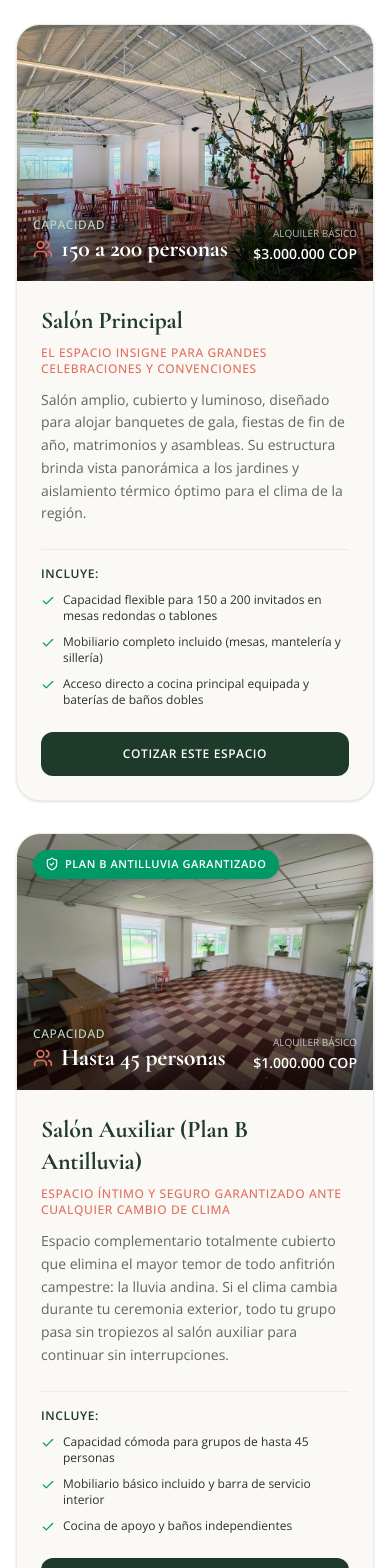
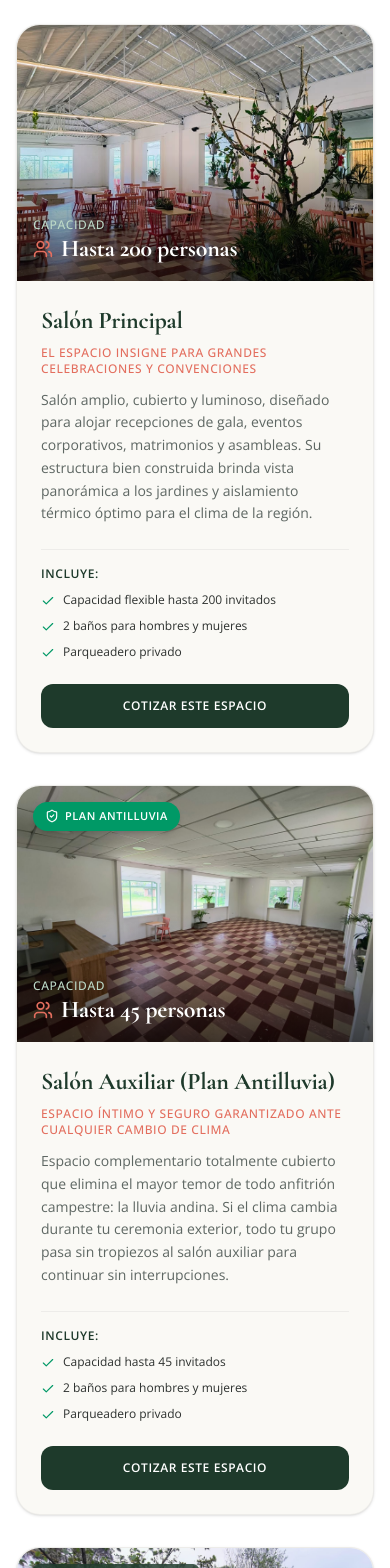
Before and after one commit to webmasterdapmarket1/hacienda-escondida-pasto, a React (Vite) app: page / in a window 390 px wide. Shown: the part 3361-4929 px from the top of the page. Built offline with nearby package versions, Linux system fonts and the light colour scheme.

Commit message:
content(bloque-4): quitar precios y mobiliario de salones y actualizar caracteristicas de espacios

```diff
--- a/src/components/sections/SpacesShowcase.tsx
+++ b/src/components/sections/SpacesShowcase.tsx
@@ -18,7 +18,7 @@ export const SpacesShowcase: React.FC = () => {
               Espacios Adaptados al Tamaño de tu Celebración
             </h2>
             <p className="text-base sm:text-lg text-[#5E6763] font-light mt-3">
-              Desde grandes fiestas empresariales de fin de año hasta reuniones familiares íntimas.
+              Desde grandes eventos empresariales y bodas hasta reuniones familiares íntimas.
             </p>
           </div>
 
@@ -48,7 +48,7 @@ export const SpacesShowcase: React.FC = () => {
                   />
                   <div className="absolute inset-0 bg-gradient-to-t from-black/60 via-transparent to-transparent" />
 
-                  {/* Plan B badge */}
+                  {/* Plan Antilluvia badge */}
                   {space.planBBadge && (
                     <div className="absolute top-4 left-4 bg-emerald-600 text-white text-[11px] font-semibold uppercase tracking-wider px-3 py-1.5 rounded-full shadow-md flex items-center gap-1.5">
                       <ShieldCheck className="w-3.5 h-3.5" />
@@ -75,12 +75,6 @@ export const SpacesShowcase: React.FC = () => {
                         <span>{space.capacity}</span>
                       </div>
                     </div>
-                    {space.priceNumber > 0 && (
-                      <div className="text-right">
-                        <span className="text-[10px] text-white/70 uppercase block">Alquiler básico</span>
-                        <span className="text-sm font-semibold text-white">{space.rentalPrice}</span>
-                      </div>
-                    )}
                   </div>
                 </div>
 
--- a/src/data/spaces.ts
+++ b/src/data/spaces.ts
@@ -19,59 +19,55 @@ export const SPACES_DATA: Space[] = [
     id: "salon-principal",
     name: "Salón Principal",
     subtitle: "El espacio insigne para grandes celebraciones y convenciones",
-    capacity: "150 a 200 personas",
+    capacity: "Hasta 200 personas",
     capacityNumber: 200,
-    rentalPrice: "$3.000.000 COP",
-    priceNumber: 3000000,
+    rentalPrice: "",
+    priceNumber: 0,
     image: "/images/salon-principal.jpg",
-    description: "Salón amplio, cubierto y luminoso, diseñado para alojar banquetes de gala, fiestas de fin de año, matrimonios y asambleas. Su estructura brinda vista panorámica a los jardines y aislamiento térmico óptimo para el clima de la región.",
+    description: "Salón amplio, cubierto y luminoso, diseñado para alojar recepciones de gala, eventos corporativos, matrimonios y asambleas. Su estructura bien construida brinda vista panorámica a los jardines y aislamiento térmico óptimo para el clima de la región.",
     features: [
-      "Capacidad flexible para 150 a 200 invitados en mesas redondas o tablones",
-      "Mobiliario completo incluido (mesas, mantelería y sillería)",
-      "Acceso directo a cocina principal equipada y baterías de baños dobles",
-      "Parqueadero privado con vigilancia para toda la flota vehicular",
-      "Iluminación cálida y tomas eléctricas distribuidas para sonido e iluminación",
+      "Capacidad flexible hasta 200 invitados",
+      "2 baños para hombres y mujeres",
+      "Parqueadero privado",
     ],
-    idealFor: "Bodas, fiestas de fin de año empresarial, asambleas gremiales, grados y XV años.",
+    idealFor: "Bodas, convenciones e integraciones empresariales, asambleas gremiales, grados y XV años.",
   },
   {
     id: "salon-auxiliar",
-    name: "Salón Auxiliar (Plan B Antilluvia)",
+    name: "Salón Auxiliar (Plan Antilluvia)",
     subtitle: "Espacio íntimo y seguro garantizado ante cualquier cambio de clima",
     capacity: "Hasta 45 personas",
     capacityNumber: 45,
-    rentalPrice: "$1.000.000 COP",
-    priceNumber: 1000000,
+    rentalPrice: "",
+    priceNumber: 0,
     image: "/images/salon-auxiliar.jpg",
-    planBBadge: "Plan B Antilluvia Garantizado",
+    planBBadge: "Plan Antilluvia",
     description: "Espacio complementario totalmente cubierto que elimina el mayor temor de todo anfitrión campestre: la lluvia andina. Si el clima cambia durante tu ceremonia exterior, todo tu grupo pasa sin tropiezos al salón auxiliar para continuar sin interrupciones.",
     features: [
-      "Capacidad cómoda para grupos de hasta 45 personas",
-      "Mobiliario básico incluido y barra de servicio interior",
-      "Cocina de apoyo y baños independientes",
-      "Ventanas amplias con vista a las zonas verdes",
-      "Excelente acústica para capacitaciones, novenas y reuniones familiares",
+      "Capacidad hasta 45 invitados",
+      "2 baños para hombres y mujeres",
+      "Parqueadero privado",
     ],
-    idealFor: "Reuniones de junta, capacitaciones, celebraciones familiares íntimas, bautizos y respaldo antilluvia para ceremonias al aire libre.",
+    idealFor: "Reuniones de junta, capacitaciones, celebraciones familiares íntimas, bautizos y Plan Antilluvia para ceremonias al aire libre.",
   },
   {
     id: "zonas-verdes-lago",
     name: "Zonas Verdes y Entorno Natural con Lago",
-    subtitle: "Praderas abiertas y paisaje andino a solo 8 minutos de Pasto",
+    subtitle: "Praderas abiertas, juegos para niños y espacio Pet Friendly a 8 minutos de Pasto",
     capacity: "Hasta 300 personas al aire libre",
     capacityNumber: 300,
-    rentalPrice: "Incluido con el alquiler de salones o paquetes de eventos",
+    rentalPrice: "",
     priceNumber: 0,
     image: "/images/lago-entorno.jpg",
     isStockImage: true,
-    description: "Extensos jardines naturales rodeados de árboles nativos y un entorno sereno con lago natural. El marco fotográfico predilecto para recepciones al atardecer, ceremonias civiles o religiosas, cócteles de bienvenida y actividades de teambuilding al aire libre.",
+    description: "Extensos jardines naturales rodeados de árboles nativos y un entorno sereno con lago natural. Un espacio Pet Friendly ideal para recepciones al atardecer, ceremonias civiles o religiosas, cócteles de bienvenida y tardes familiares.",
     features: [
-      "Pradera verde para montajes de carpas, altares y juegos corporativos",
+      "Pradera verde para montajes de carpas, altares y actividades al aire libre",
+      "Juegos para niños y amplios jardines seguros",
+      "Espacio Pet Friendly para disfrutar con tus mascotas",
       "Entorno con lago y naturaleza andina para sesiones fotográficas",
-      "Zona de fogata y senderos peatonales seguros",
       "Fácil acceso para adultos mayores y niños",
-      "Iluminación decorativa exterior para eventos nocturnos",
     ],
-    idealFor: "Sesiones de fotos nupciales, ceremonias campestres, cócteles de bienvenida y dinámicas empresariales al aire libre.",
+    idealFor: "Sesiones de fotos nupciales, ceremonias campestres, cócteles de bienvenida y dinámicas al aire libre.",
   },
 ]
--- a/src/pages/NosotrosEspacios.tsx
+++ b/src/pages/NosotrosEspacios.tsx
@@ -55,7 +55,7 @@ export const NosotrosEspacios: React.FC = () => {
                 Hacienda Escondida nació del deseo de ofrecerle a Pasto un espacio campestre distinguido que no exigiera desplazamientos desgastantes ni dejara a los anfitriones a merced del clima.
               </p>
               <p className="text-sm sm:text-base text-[#5E6763] font-light leading-relaxed">
-                Bajo la dirección de <strong>{SITE.contactPerson}</strong>, nuestro equipo cuida cada detalle de tu celebración: desde el parqueadero vigilado hasta la temperatura exacta en la que el lomo o la trucha llegan a la mesa de tus invitados.
+                Bajo la dirección de <strong>{SITE.contactPerson}</strong>, nuestro equipo cuida cada detalle de tu celebración: desde el parqueadero privado hasta la temperatura exacta en la que el lomo o la trucha llegan a la mesa de tus invitados, en un entorno campestre <strong>Pet Friendly</strong> pensado para toda la familia.
               </p>
 
               <div className="pt-2 border-t border-gray-100 flex items-center gap-4">
@@ -131,11 +131,6 @@ export const NosotrosEspacios: React.FC = () => {
                     <h3 className="font-serif text-3xl font-bold text-[#1E3A2B]">
                       {space.name}
                     </h3>
-                    {space.priceNumber > 0 && (
-                      <span className="font-serif text-xl font-bold text-[#E36E5E]">
-                        {space.rentalPrice} <span className="text-xs text-gray-400 font-normal">alquiler básico</span>
-                      </span>
-                    )}
                   </div>
 
                   <p className="text-xs uppercase tracking-wider text-[#E36E5E] font-medium">
```
